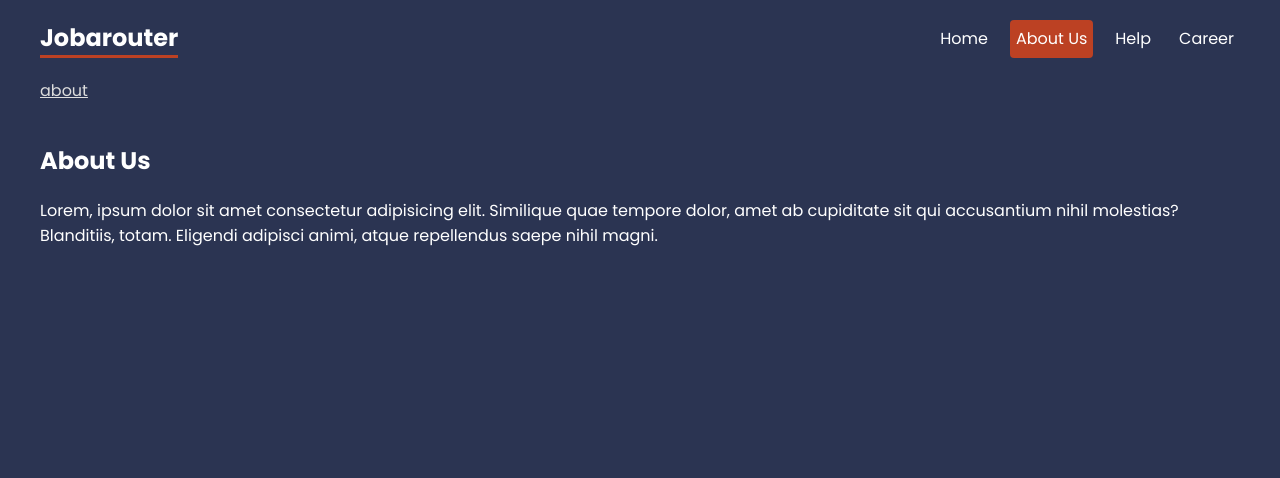
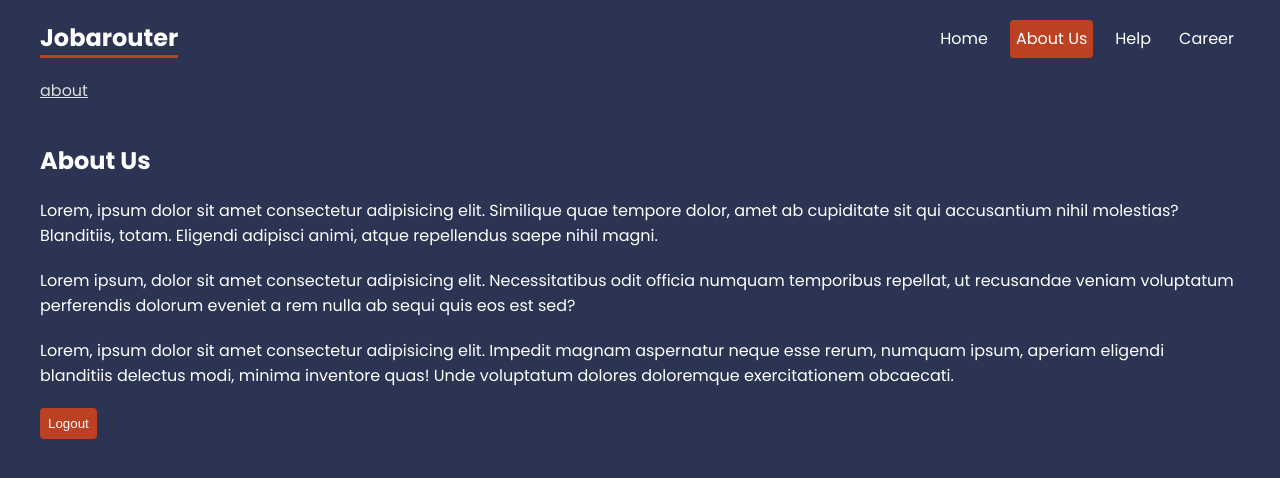
Before and after one commit to poko91/Basic-Projects, a React (Create React App) app in the folder React/react-router/: page /about in a window 1280 px wide. Shown: the top 478 px of the page. Built offline with nearby package versions, Linux system fonts and the light colour scheme.

Commit message:
fix: added user and logout logic

```diff
--- a/React/react-router/src/pages/About.js
+++ b/React/react-router/src/pages/About.js
@@ -1,8 +1,23 @@
+import { Navigate } from "react-router-dom";
+import { useState } from "react";
+
 export default function About() {
+  const [user, setUser] = useState("mario");
+
+  if (!user) {
+    return <Navigate to="/" replace={true} />;
+  }
+
   return (
     <div className="about">
       <h2>About Us</h2>
       <p>Lorem, ipsum dolor sit amet consectetur adipisicing elit. Similique quae tempore dolor, amet ab cupiditate sit qui accusantium nihil molestias? Blanditiis, totam. Eligendi adipisci animi, atque repellendus saepe nihil magni.</p>
+
+      <p>Lorem ipsum, dolor sit amet consectetur adipisicing elit. Necessitatibus odit officia numquam temporibus repellat, ut recusandae veniam voluptatum perferendis dolorum eveniet a rem nulla ab sequi quis eos est sed?</p>
+
+      <p>Lorem, ipsum dolor sit amet consectetur adipisicing elit. Impedit magnam aspernatur neque esse rerum, numquam ipsum, aperiam eligendi blanditiis delectus modi, minima inventore quas! Unde voluptatum dolores doloremque exercitationem obcaecati.</p>
+
+      <button onClick={() => setUser(null)}>Logout</button>
     </div>
   );
 }
```
